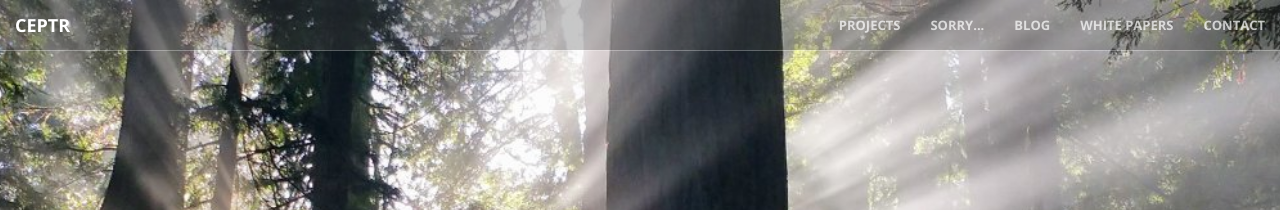
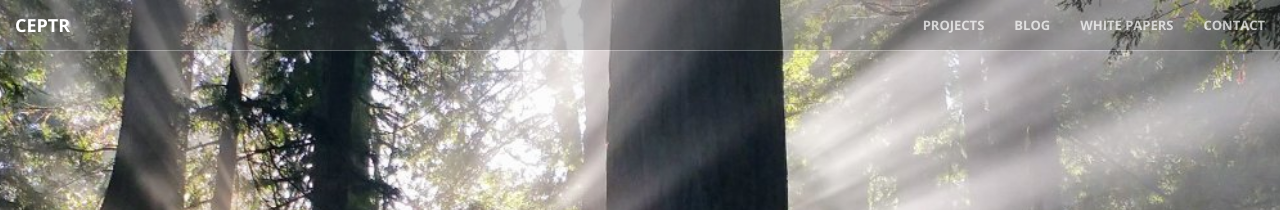
Before and after one commit to metacurrency/ceptr-org, a Jekyll site: the page built from index.html, in a window 1280 px wide. Shown: the top 210 px of the page. Built offline with Jekyll 4.4.1, drawn with Linux system fonts in a browser that asks for light colours.

Commit message:
removed Sorry... from nav bar

```diff
--- a/_includes/nav.html
+++ b/_includes/nav.html
@@ -23,7 +23,7 @@
           </ul>
         </li>
 
-        {% assign navigation_pages = site.html_pages | where_exp:"item","item.title != 'Home'" | where_exp:"item","item.title != 'Revelation'" | sort: 'navigation_weight' %}
+        {% assign navigation_pages = site.html_pages | where_exp:"item","item.title != 'Home'"  | where_exp:"item","item.title != 'Sorry...'" | where_exp:"item","item.title != 'Revelation'" | sort: 'navigation_weight' %}
         {% for p in navigation_pages %}
           {% if p.navigation_weight %}
             {% assign s = page.url | split: "/" %}
```
